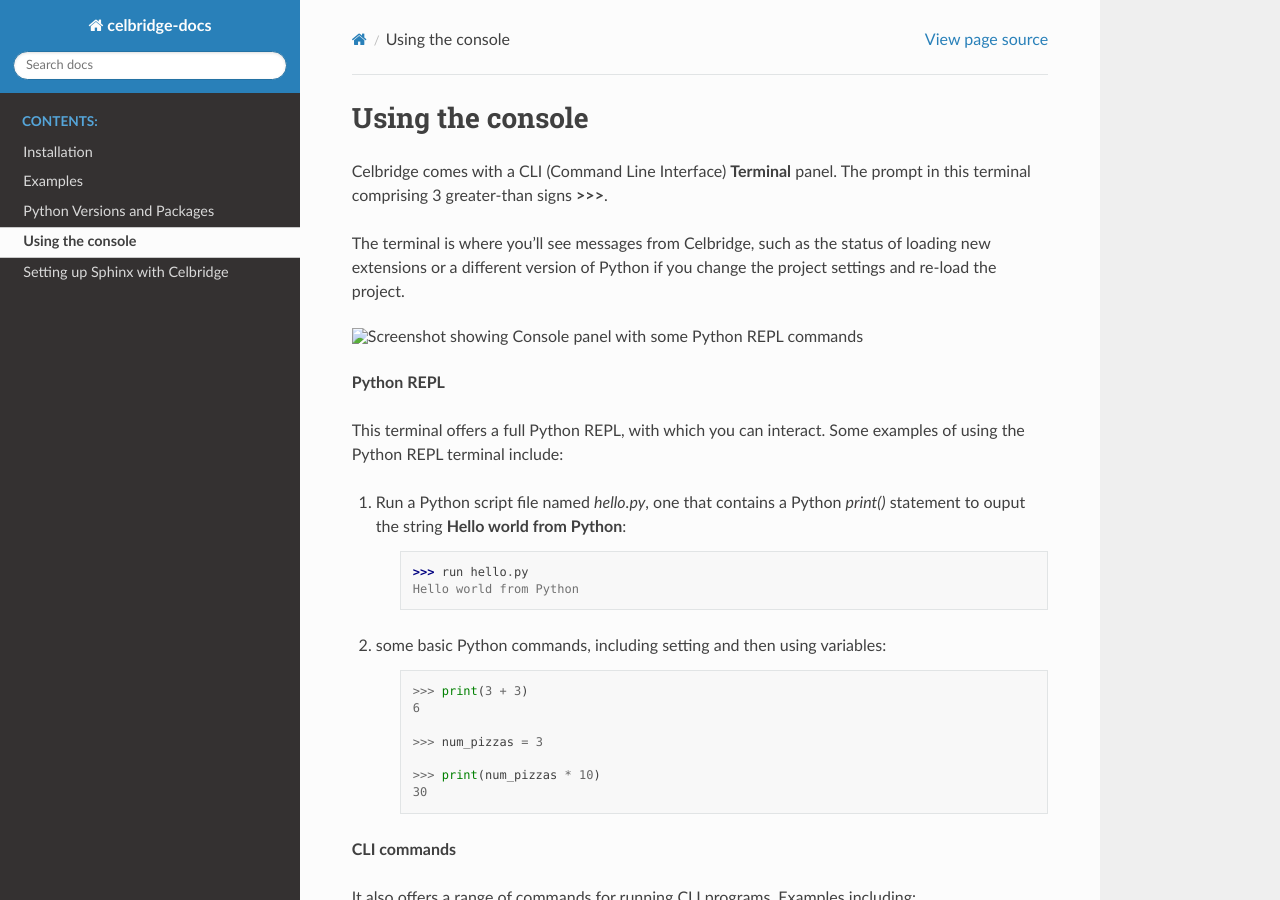
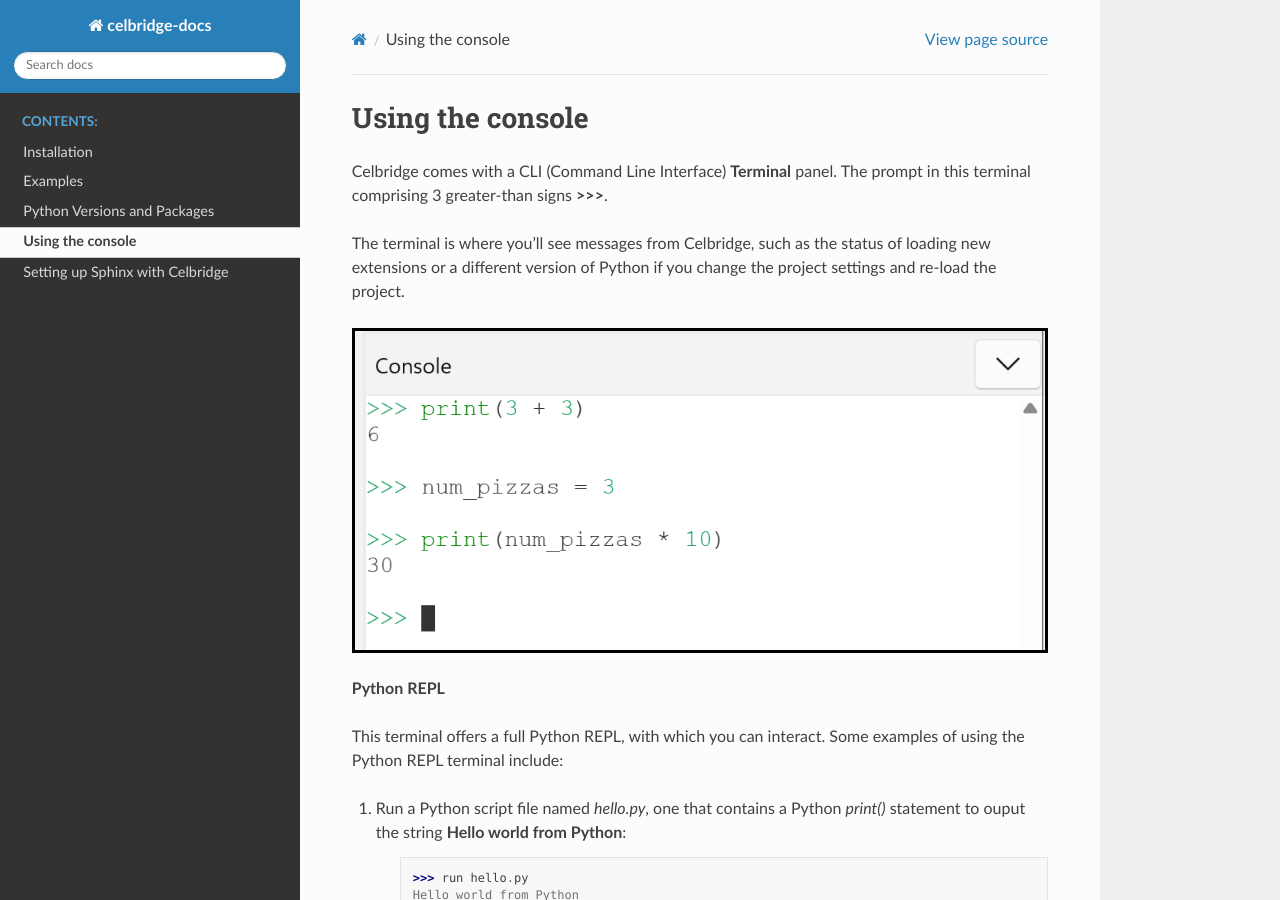
Before and after one commit to dr-matt-smith/spinx-pages-test2, a Sphinx documentation site: the page built from docs/console.rst, in a window 1280 px wide and 900 px high. Built offline with Sphinx 7.4.7 and the Read the Docs theme 3.1.0, drawn with Linux system fonts in a browser that asks for light colours.

Commit message:
Update console documentation with formatting fixes

```diff
--- a/docs/console.rst
+++ b/docs/console.rst
@@ -5,7 +5,7 @@
 
 The terminal is where you'll see messages from Celbridge, such as the status of loading new extensions or a different version of Python if you change the project settings and re-load the project.
 
-.. image:: .\\images\\console.png
+.. image:: /images/console.png
    :alt: Screenshot showing Console panel with some Python REPL commands
 
 
@@ -75,4 +75,5 @@
 .. _repl: https://en.wikipedia.org/wiki/Replit
 .. _cli: https://en.wikipedia.org/wiki/Command-line_interface
 .. _make: https://en.wikipedia.org/wiki/Make_(software)
+
 .. _Sphinx: https://www.formosa1544.com/2019/09/19/use-sphinx-for-python-documentation/
```
